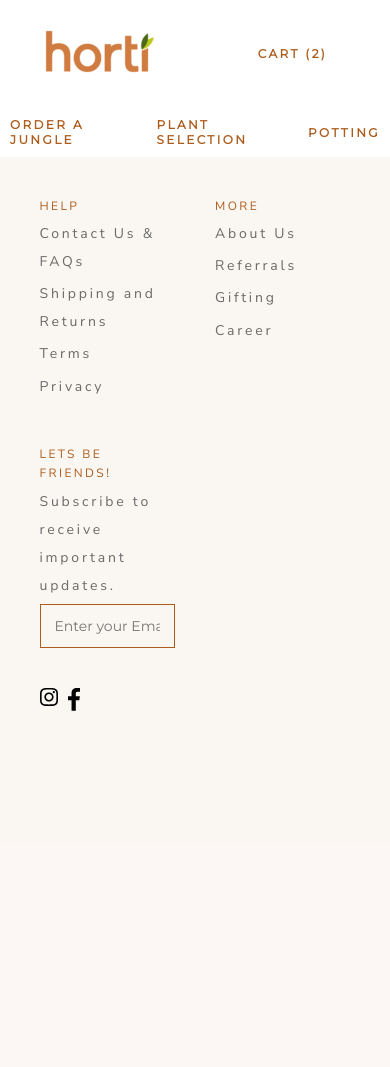
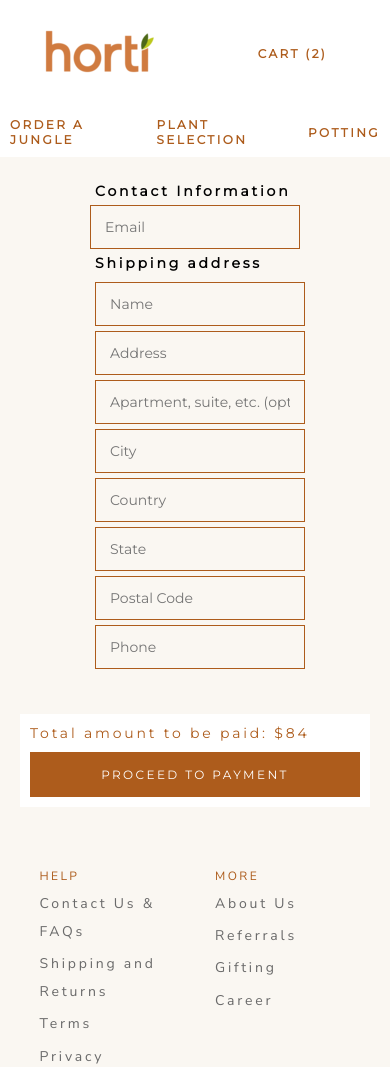
Before and after one commit to getyashraj/E-commerce, a PHP site: page /checkout.html in a window 390 px wide. Shown: the top 1067 px of the page. Before the commit the page ends 711 px from the top, so only its background shows below. Run offline with PHP 8.4, Linux system fonts and the light colour scheme.

Commit message:
Responsive changes

```diff
--- /dev/null
+++ b/checkout.css
@@ -0,0 +1,76 @@
+.header {
+  color: black;
+  font-weight: 600;
+  margin: 5px;
+}
+.checkout-page {
+  display: flex;
+  flex-wrap: wrap;
+  flex: 1 1 auto;
+}
+.checkout-form {
+  display: flex;
+  flex-direction: column;
+  align-items: center;
+  margin: 20px;
+}
+.checkout-form {
+  flex-basis: 60%;
+}
+.checkout-data {
+  margin: 20px;
+  max-height: 100px;
+  max-width: 50%;
+  background-color: white;
+}
+.checkout-data > * {
+  margin: 10px;
+}
+
+.info {
+  display: flex;
+  flex-direction: column;
+}
+
+.name-inputs {
+  display: flex;
+  justify-content: space-between;
+}
+.checkout-input {
+  margin: 5px;
+}
+
+@media only screen and (max-width: 1200px) {
+  .checkout-form,
+  .checkout-data {
+    flex-basis: 100%;
+  }
+  .checkout-page {
+    justify-content: center;
+  }
+}
+@media only screen and (max-width: 768px) {
+  .checkout-form,
+  .checkout-data {
+    flex-basis: 100%;
+  }
+  .checkout-data {
+    max-width: 80%;
+  }
+  .checkout-page {
+    justify-content: center;
+  }
+}
+
+@media only screen and (max-width: 400px) {
+  .checkout-form,
+  .checkout-data {
+    flex-basis: 100%;
+  }
+  .checkout-data {
+    max-width: 100%;
+  }
+  .checkout-page {
+    justify-content: center;
+  }
+}
--- a/checkout.html
+++ b/checkout.html
@@ -6,6 +6,7 @@
     <link rel="stylesheet" href="navbar.css" />
     <link rel="stylesheet" href="footer.css" />
     <link rel="stylesheet" href="cart.css" />
+    <link rel="stylesheet" href="checkout.css" />
     <title>Document</title>
   </head>
   <body>
@@ -24,7 +25,75 @@
         <a class="navitem" href="cart.html">CART (2)</a>
       </div>
     </div>
-    <div></div>
+    <div class="checkout-page">
+      <div class="checkout-form">
+        <div class="info">
+          <div class="header contactinfo-header">Contact Information</div>
+          <div class="email-input">
+            <input type="email" placeholder="Email" class="Form__Input" />
+          </div>
+          <div class="header shippinginfo-header">Shipping address</div>
+          <div class="shippinginfo-form">
+            <form>
+              <input
+                type="text"
+                class="checkout-input Form__Input"
+                name="first_name"
+                placeholder="Name"
+              />
+              <input
+                type="text"
+                class="checkout-input Form__Input"
+                name="address"
+                placeholder="Address"
+              />
+              <input
+                type="text"
+                class="checkout-input Form__Input"
+                name="apartment"
+                placeholder="Apartment, suite, etc. (optional)"
+              />
+              <input
+                type="text"
+                class="checkout-input Form__Input"
+                name="city"
+                placeholder="City"
+              />
+              <input
+                type="text"
+                class="checkout-input Form__Input"
+                name="country"
+                placeholder="Country"
+              />
+              <input
+                type="text"
+                class="checkout-input Form__Input"
+                name="state"
+                placeholder="State"
+              />
+              <input
+                type="text"
+                class="checkout-input Form__Input"
+                name="pincode"
+                placeholder="Postal Code"
+              />
+              <input
+                type="text"
+                class="checkout-input Form__Input"
+                name="phone"
+                placeholder="Phone"
+              />
+            </form>
+          </div>
+        </div>
+      </div>
+      <div class="checkout-data">
+        <div class="checkout-total">Total amount to be paid: $84</div>
+        <div class="checkout-button">
+          <button class="Button">PROCEED TO PAYMENT</button>
+        </div>
+      </div>
+    </div>
     <div class="footer-wrap">
       <div class="links">
         <div class="items">
--- a/styles.css
+++ b/styles.css
@@ -27,8 +27,9 @@ body {
 .visit {
   display: flex;
   justify-content: space-around;
-  padding: 10%;
+  padding: 2%;
   flex-wrap: wrap;
+  margin: 0 10%;
 }
 .visitimage {
   max-width: 70%;
@@ -53,9 +54,11 @@ body {
   flex-wrap: wrap;
   flex: 1 1 auto;
   justify-content: space-around;
+  background-color: white;
 }
 .image_shop {
   max-width: 100%;
+  display: block;
 }
 .Button {
   padding: 14px 28px;
@@ -119,3 +122,18 @@ input {
   margin: 0em;
   border-width: 1px;
 }
+@media only screen and (max-width: 768px) {
+  .category {
+    width: 100%;
+  }
+  .visit-content {
+    flex-basis: 70%;
+    height: 50%;
+  }
+}
+
+@media only screen and (max-width: 320px) {
+  .category {
+    width: 100%;
+  }
+}
```
Also changed, not shown: details.css (+16 -0 lines), details.html (+6 -6 lines), index.html (+6 -4 lines), images/horti_1.png (added), images/horti_2.png (added), images/horti_3.png (added).
